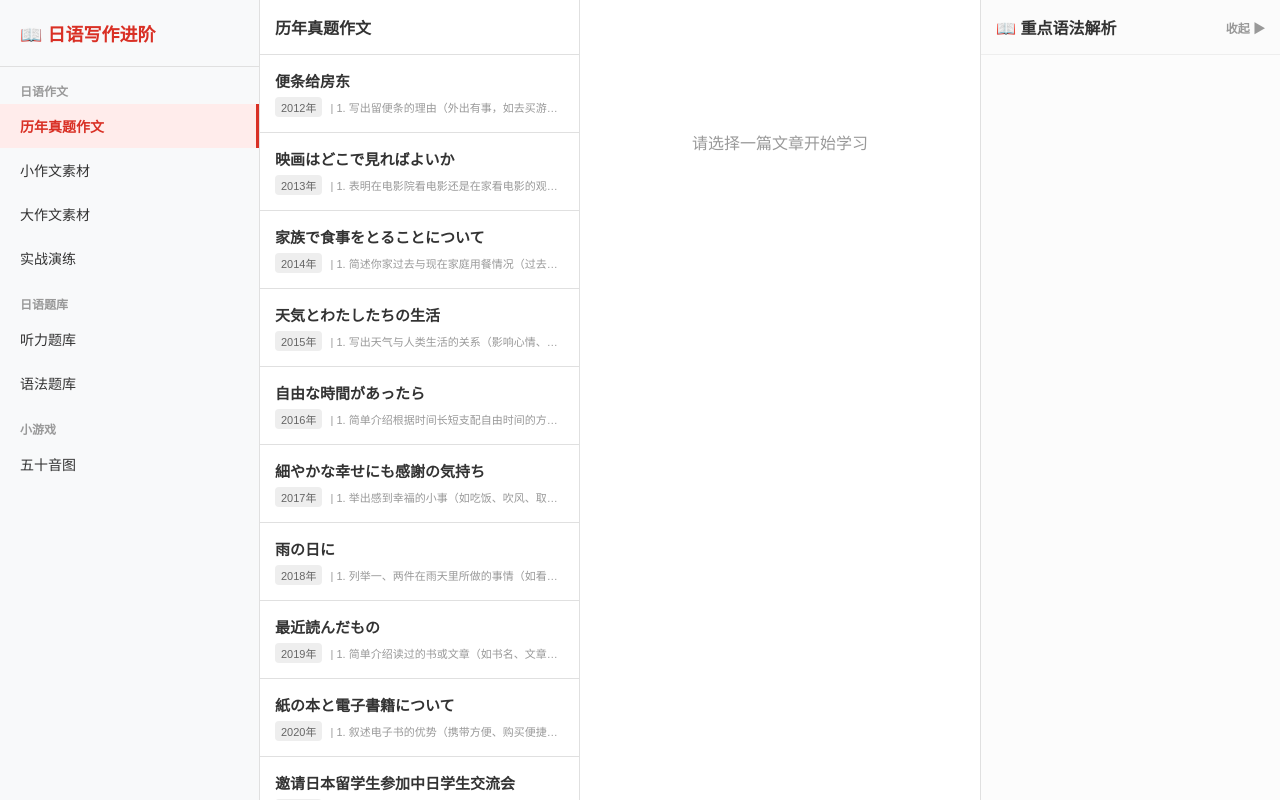
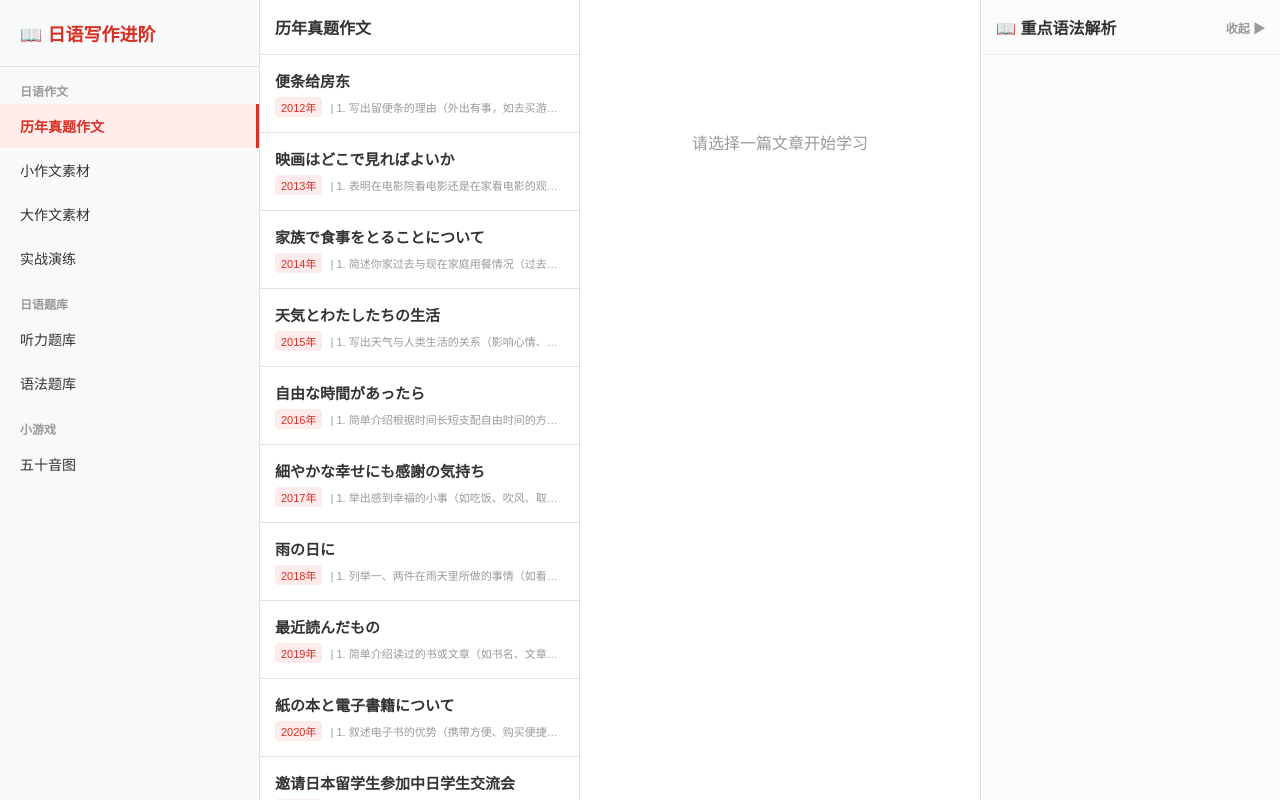
Before and after one commit to skzxc2026/japanese-study, a website: page index.html in a window 1280 px wide. Drawn offline with Linux system fonts and the light colour scheme.

Commit message:
更新：修改中间页面字体和背景颜色样式

```diff
--- a/index.html
+++ b/index.html
@@ -64,7 +64,7 @@
         .art-title { font-size: 15px; font-weight: bold; margin-bottom: 6px; }
         .art-info { font-size: 12px; color: #888; display: flex; align-items: center; gap: 8px; }
         .art-desc { font-size: 11px; color: #999; overflow: hidden; text-overflow: ellipsis; white-space: nowrap; }
-        .tag { background: #eee; padding: 2px 6px; border-radius: 4px; font-size: 11px; color: #666; white-space: nowrap; }
+        .tag { background: #fdeaea; padding: 2px 6px; border-radius: 4px; font-size: 11px; color: #d93025; white-space: nowrap; }
 
         /* ================= 3. 右侧内容区 ================= */
         .content-panel { flex: 1; display: flex; flex-direction: row; overflow: hidden; position: relative; }
```
Also changed, not shown: package.json (added, +26 -0 lines), 2 other files.
